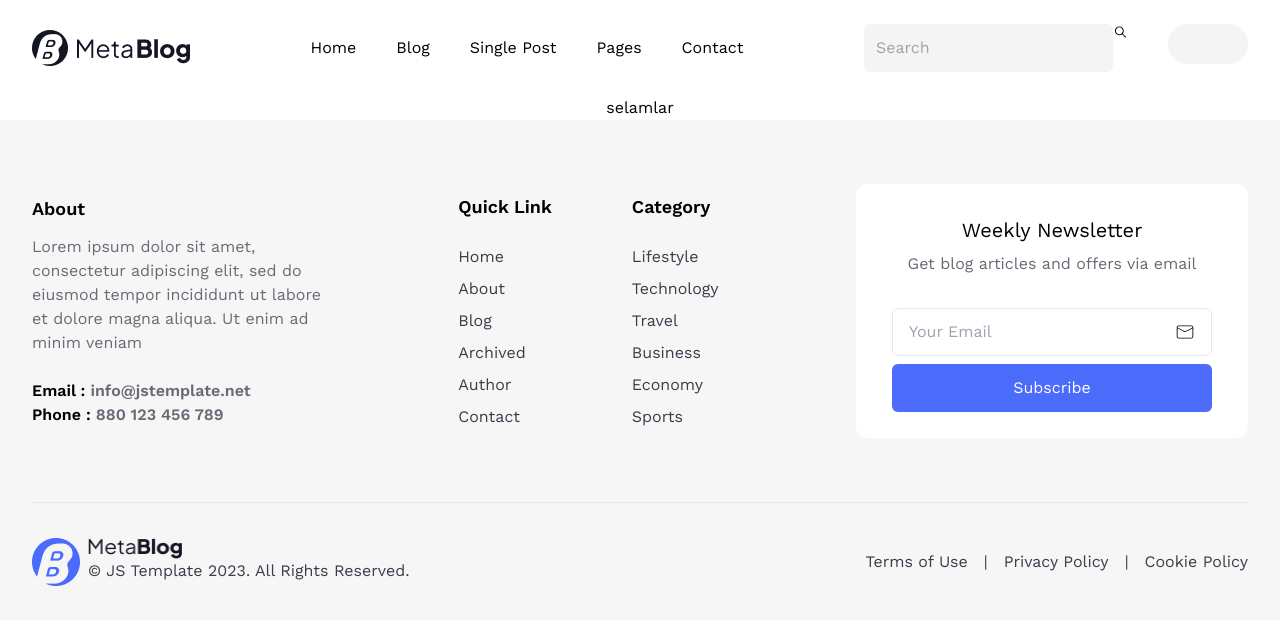
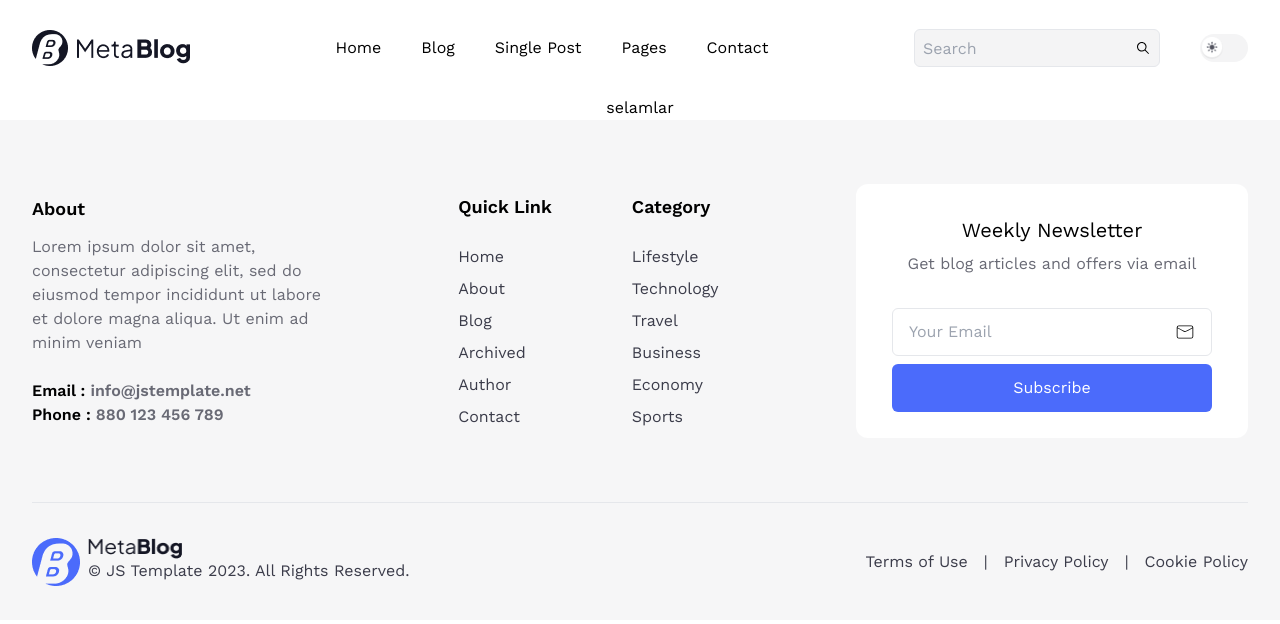
Before and after one commit to isinnur/intern-case, a Next.js app: page / in a window 1280 px wide. Shown: the top 624 px of the page. Built offline with nearby package versions, Linux system fonts and the light colour scheme; a web font is replaced by a local one.

Commit message:
refactor(navbar): update icon placement

```diff
--- a/app/components/Navbar.tsx
+++ b/app/components/Navbar.tsx
@@ -15,7 +15,7 @@ const Navbar = () => {
 
       {/* Linkler burda olcak */}
 
-      <ul className="flex  items-center justify-between gap-10 text-lightText ">
+      <ul className="flex items-center justify-between gap-10 text-lightText ">
         <li className="cursor-pointer">Home</li>
         <li className="cursor-pointer">Blog</li>
         <li className="cursor-pointer">Single Post</li>
@@ -24,16 +24,25 @@ const Navbar = () => {
       </ul>
 
       {/* arama / theme */}
-      <div className=" flex gap-10 w-300">
-        <div className="flex">
+
+      <div className="flex gap-10 items-center justify-center">
+        <div className="flex border bg-lightButton rounded-md items-center justify-between px-2">
           <input
             type="text"
-            className="bg-lightButton p-3 pr-6 rounded-md w-full outline-none"
+            className="outline-none bg-lightButton h-9"
             placeholder="Search"
           />
-          <IoIosSearch className="text-lightText" />
+          <IoIosSearch />
         </div>
-        <div className="w-20 h-10 bg-lightButton rounded-full"></div>
+        <div className="w-12 h-7 bg-lightButton rounded-full flex items-center">
+          <Image
+            src="/assets/light.png"
+            width={24}
+            height={24}
+            alt="light Image Icon"
+            className="cursor-pointer"
+          />
+        </div>
       </div>
     </div>
   );
```
Also changed, not shown: public/assets/light.png (added).
